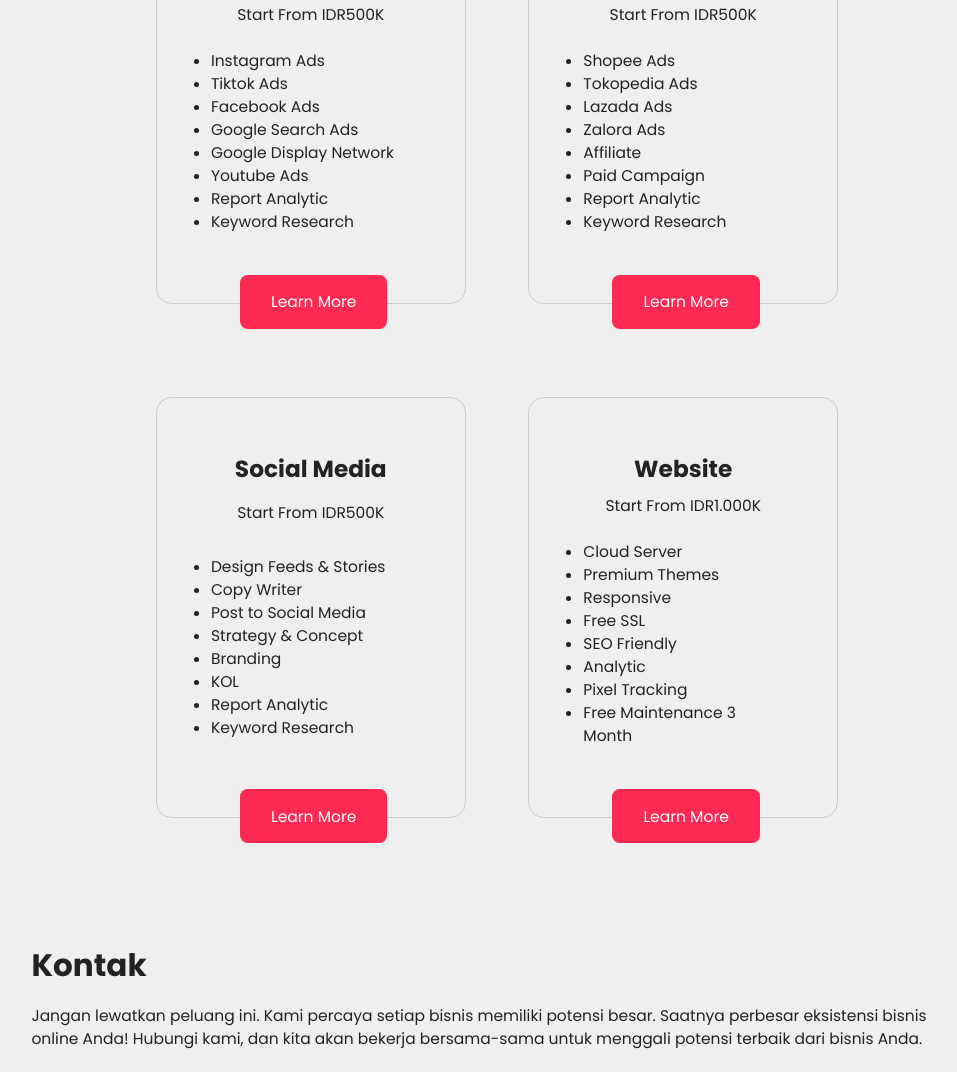
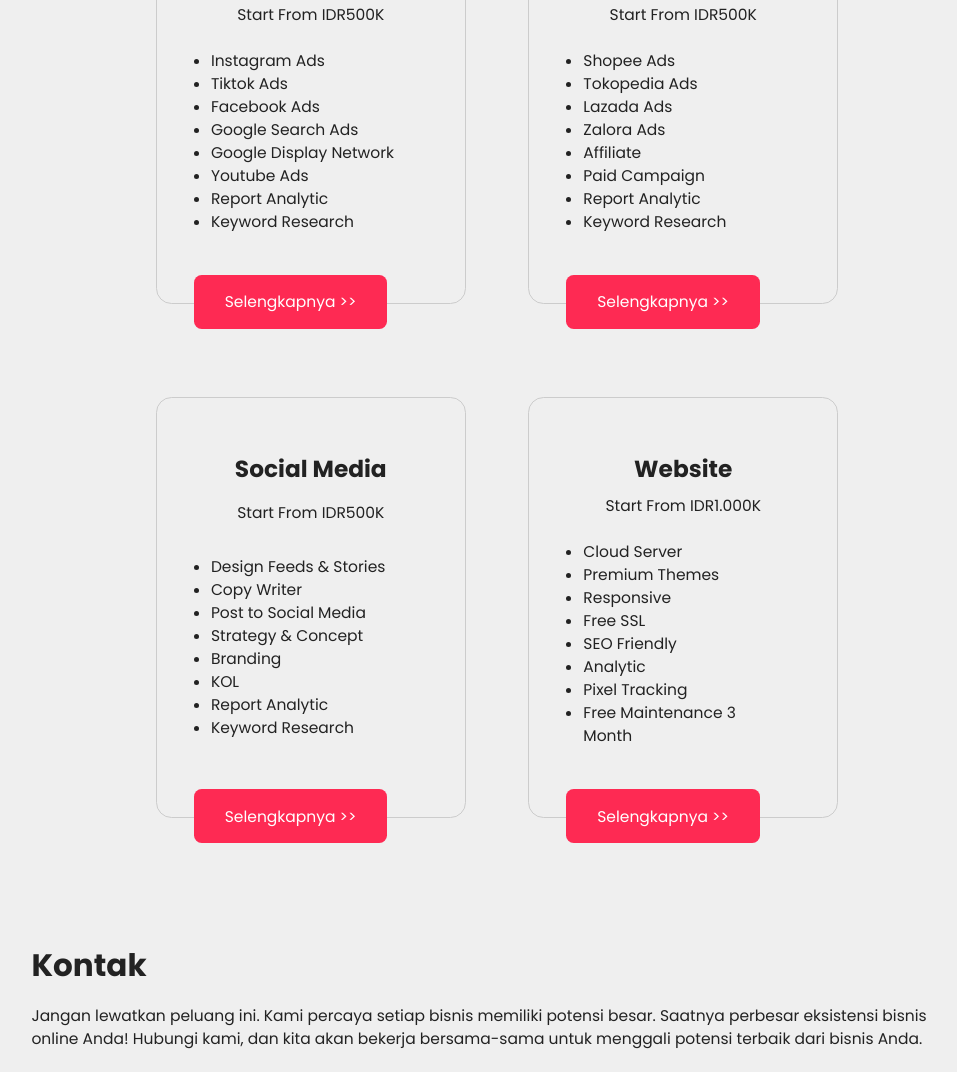
Before and after one commit to yopihasopa/scrodigital, a plain HTML site: page index.html in a window 1280 px wide. Shown: the part 1328-2400 px from the top of the page, without its empty margins (143-1100 px from the left). Drawn offline with Linux system fonts and the light colour scheme.

Commit message:
update bahasa indonesia

```diff
--- a/index.html
+++ b/index.html
@@ -79,7 +79,7 @@
             <li>Report Analytic</li>
             <li>Keyword Research</li>
           </ul>
-          <a href="#"><button class="service-btn">Learn More</button></a>
+          <a href="#"><button class="service-btn">Selengkapnya >></button></a>
         </div>
         <div class="service-card">
           <div class="service-badge">Popular</div>
@@ -95,7 +95,7 @@
             <li>Report Analytic</li>
             <li>Keyword Research</li>
           </ul>
-          <a href="#"><button class="service-btn">Learn More</button></a>
+          <a href="#"><button class="service-btn">Selengkapnya >></button></a>
         </div>
         <div class="service-card">
           <h3 class="service-card-title">Social Media</h3>
@@ -110,7 +110,7 @@
             <li>Report Analytic</li>
             <li>Keyword Research</li>
           </ul>
-          <a href="#"><button class="service-btn">Learn More</button></a>
+          <a href="#"><button class="service-btn">Selengkapnya >></button></a>
         </div>
         <div class="service-card">
           <h3 class="service-card-title">Website</h3>
@@ -125,7 +125,7 @@
             <li>Pixel Tracking</li>
             <li>Free Maintenance 3 Month</li>
           </ul>
-          <a href="#"><button class="service-btn">Learn More</button></a>
+          <a href="#"><button class="service-btn">Selengkapnya >></button></a>
         </div>
       </div>
     </section>
```
